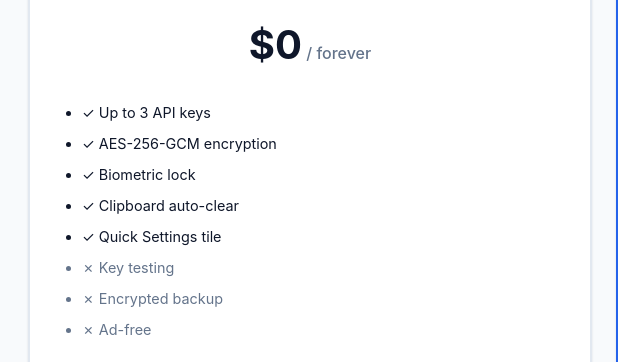
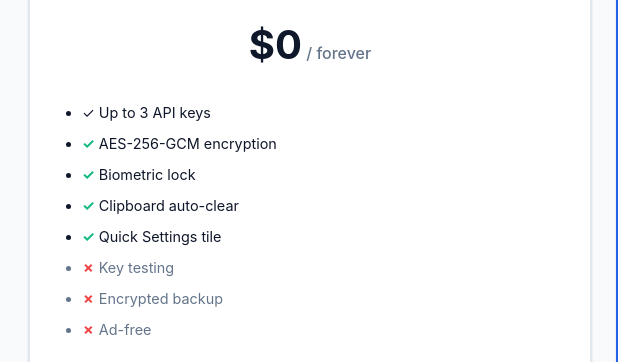
Before and after one commit to mac1dre81/CS, a plain HTML site: page docs/index.html in a window 1280 px wide. Shown: the part 3503-3865 px from the top of the page, 36-676 px from the left. Drawn offline with Linux system fonts and the light colour scheme.

Commit message:
style: color ✗ marks red and ✓ marks green in Free tier pricing list

```diff
--- a/docs/index.html
+++ b/docs/index.html
@@ -412,13 +412,13 @@
             <div class="price">$0<span class="small"> / forever</span></div>
             <ul style="text-align: left; margin: 1.5rem 0; padding-left: 1.25rem; font-size: .9rem;">
               <li style="margin-bottom: .5rem;">✓ Up to 3 API keys</li>
-              <li style="margin-bottom: .5rem;">✓ AES-256-GCM encryption</li>
-              <li style="margin-bottom: .5rem;">✓ Biometric lock</li>
-              <li style="margin-bottom: .5rem;">✓ Clipboard auto-clear</li>
-              <li style="margin-bottom: .5rem;">✓ Quick Settings tile</li>
-              <li style="margin-bottom: .5rem; color: var(--color-text-dim);">✗ Key testing</li>
-              <li style="margin-bottom: .5rem; color: var(--color-text-dim);">✗ Encrypted backup</li>
-              <li style="margin-bottom: .5rem; color: var(--color-text-dim);">✗ Ad-free</li>
+              <li style="margin-bottom: .5rem;"><span style="color: #10b981; font-weight: 700;">✓</span> AES-256-GCM encryption</li>
+              <li style="margin-bottom: .5rem;"><span style="color: #10b981; font-weight: 700;">✓</span> Biometric lock</li>
+              <li style="margin-bottom: .5rem;"><span style="color: #10b981; font-weight: 700;">✓</span> Clipboard auto-clear</li>
+              <li style="margin-bottom: .5rem;"><span style="color: #10b981; font-weight: 700;">✓</span> Quick Settings tile</li>
+              <li style="margin-bottom: .5rem; color: var(--color-text-dim);"><span style="color: #ef4444; font-weight: 700;">✗</span> Key testing</li>
+              <li style="margin-bottom: .5rem; color: var(--color-text-dim);"><span style="color: #ef4444; font-weight: 700;">✗</span> Encrypted backup</li>
+              <li style="margin-bottom: .5rem; color: var(--color-text-dim);"><span style="color: #ef4444; font-weight: 700;">✗</span> Ad-free</li>
             </ul>
             <a href="https://play.google.com/store/apps/details?id=com.credstow.app"
                class="btn btn-secondary" target="_blank" rel="noopener">Get on Google Play</a>
```
